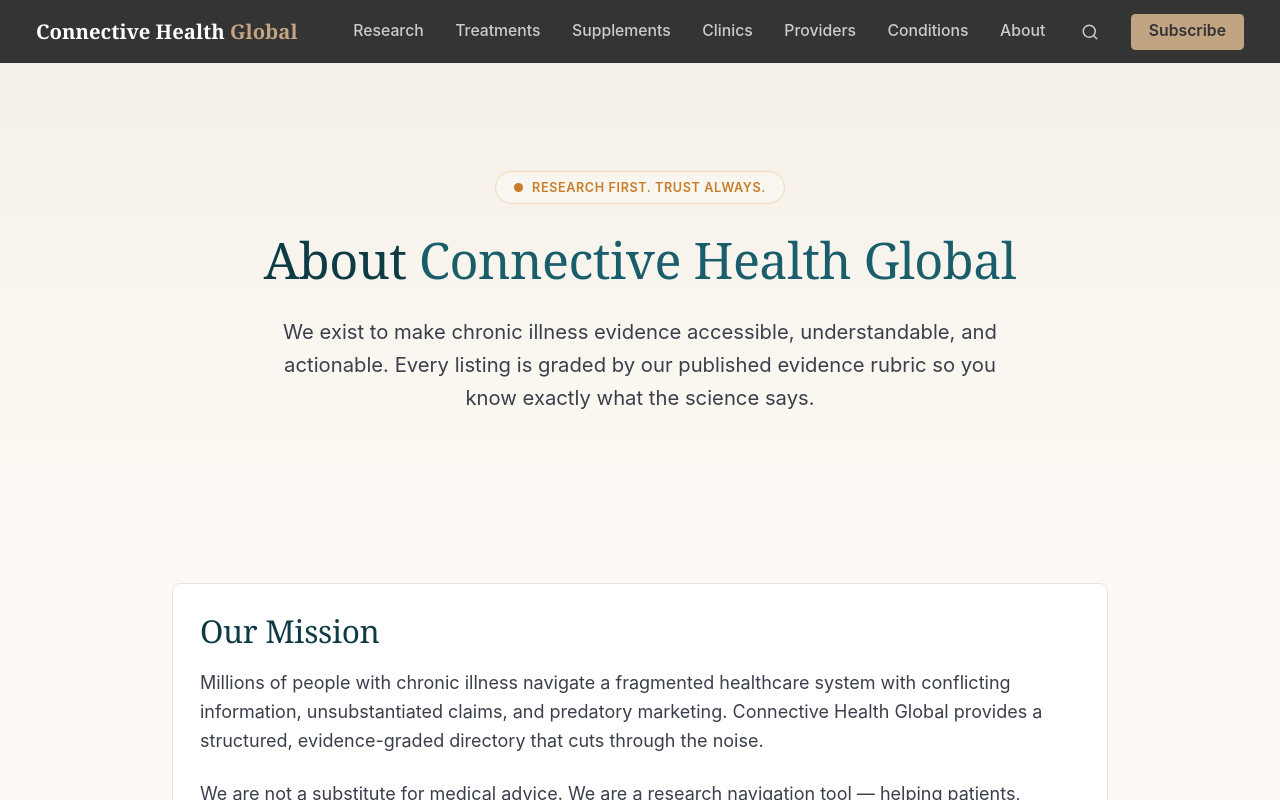
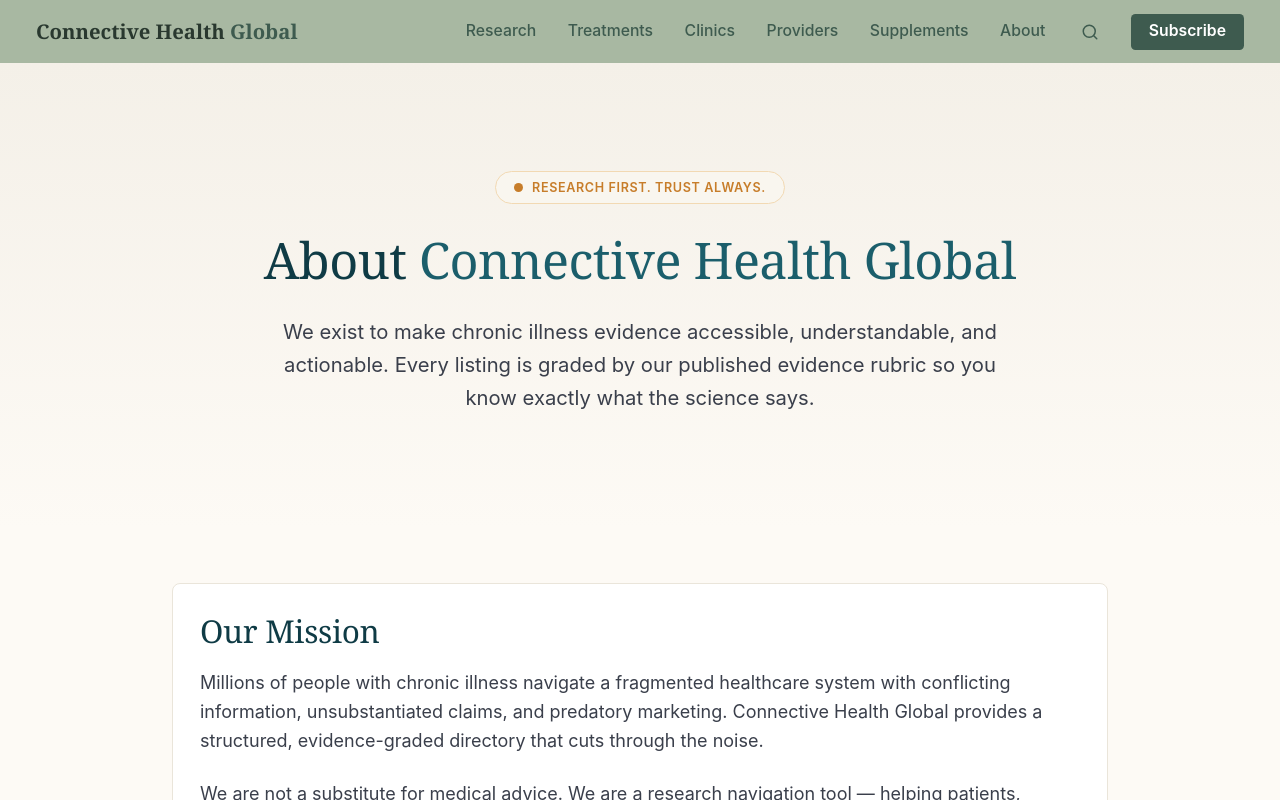
Before and after one commit to mastermindadvantage/connective-health-global, a Next.js app: page /about in a window 1280 px wide. Shown: the top 800 px of the page. Built offline with nearby package versions, Linux system fonts and the light colour scheme.

Commit message:
Header: sage green bg #a8b8a2, remove Conditions tab, reorder nav

```diff
--- a/src/components/Header.tsx
+++ b/src/components/Header.tsx
@@ -8,10 +8,9 @@
 const navigation = [
   { name: 'Research', href: '/research' },
   { name: 'Treatments', href: '/treatments' },
-  { name: 'Supplements', href: '/supplements' },
   { name: 'Clinics', href: '/clinics' },
   { name: 'Providers', href: '/providers' },
-  { name: 'Conditions', href: '/conditions' },
+  { name: 'Supplements', href: '/supplements' },
   { name: 'About', href: '/about' },
 ]
 
@@ -31,13 +30,13 @@
   }
 
   return (
-    <header className="sticky top-0 z-50 w-full" style={{ background: '#343434' }}>
+    <header className="sticky top-0 z-50 w-full" style={{ background: '#a8b8a2' }}>
       <div className="mx-auto max-w-7xl px-4 sm:px-6 lg:px-8">
         <div className="flex h-14 items-center justify-between">
           {/* Logo */}
           <Link href="/" className="flex items-center gap-2 shrink-0">
-            <span className="font-serif text-lg font-semibold text-white">
-              Connective Health <span style={{ color: '#c1a482' }}>Global</span>
+            <span className="font-serif text-lg font-semibold" style={{ color: '#29382f' }}>
+              Connective Health <span style={{ color: '#3e5b4f' }}>Global</span>
             </span>
           </Link>
 
@@ -48,9 +47,9 @@
                 key={item.href}
                 href={item.href}
                 className="rounded px-3 py-1.5 text-sm font-medium transition-colors"
-                style={{ color: 'rgba(255,255,255,0.75)' }}
-                onMouseEnter={(e) => { (e.target as HTMLElement).style.color = '#c1a482' }}
-                onMouseLeave={(e) => { (e.target as HTMLElement).style.color = 'rgba(255,255,255,0.75)' }}
+                style={{ color: '#3e5b4f' }}
+                onMouseEnter={(e) => { (e.target as HTMLElement).style.color = '#29382f' }}
+                onMouseLeave={(e) => { (e.target as HTMLElement).style.color = '#3e5b4f' }}
               >
                 {item.name}
               </Link>
@@ -59,9 +58,9 @@
             <button
               onClick={() => setSearchOpen(!searchOpen)}
               className="ml-2 rounded p-2 transition-colors"
-              style={{ color: 'rgba(255,255,255,0.75)' }}
-              onMouseEnter={(e) => { (e.target as HTMLElement).style.color = '#c1a482' }}
-              onMouseLeave={(e) => { (e.target as HTMLElement).style.color = 'rgba(255,255,255,0.75)' }}
+              style={{ color: '#3e5b4f' }}
+              onMouseEnter={(e) => { (e.target as HTMLElement).style.color = '#29382f' }}
+              onMouseLeave={(e) => { (e.target as HTMLElement).style.color = '#3e5b4f' }}
               aria-label="Search"
             >
               <svg className="h-4 w-4" fill="none" viewBox="0 0 24 24" stroke="currentColor" strokeWidth={2}>
@@ -71,9 +70,9 @@
             <Link
               href="/newsletter"
               className="ml-4 rounded px-4 py-1.5 text-sm font-semibold transition-colors"
-              style={{ background: '#c1a482', color: '#343434' }}
-              onMouseEnter={(e) => { (e.target as HTMLElement).style.background = '#b39576' }}
-              onMouseLeave={(e) => { (e.target as HTMLElement).style.background = '#c1a482' }}
+              style={{ background: '#3e5b4f', color: '#ffffff' }}
+              onMouseEnter={(e) => { (e.target as HTMLElement).style.background = '#29382f' }}
+              onMouseLeave={(e) => { (e.target as HTMLElement).style.background = '#3e5b4f' }}
             >
               Subscribe
             </Link>
@@ -86,7 +85,7 @@
                 setSearchOpen(!searchOpen)
               }}
               className="rounded p-2"
-              style={{ color: 'rgba(255,255,255,0.75)' }}
+              style={{ color: '#3e5b4f' }}
               aria-label="Search"
             >
               <svg className="h-5 w-5" fill="none" viewBox="0 0 24 24" stroke="currentColor" strokeWidth={2}>
@@ -96,7 +95,7 @@
             <button
               onClick={() => setMobileOpen(!mobileOpen)}
               className="inline-flex items-center justify-center rounded p-2"
-              style={{ color: 'rgba(255,255,255,0.75)' }}
+              style={{ color: '#3e5b4f' }}
             >
               <svg className="h-6 w-6" fill="none" viewBox="0 0 24 24" stroke="currentColor">
                 {mobileOpen ? (
@@ -112,7 +111,7 @@
         {/* Search bar (expandable) */}
         <div className={cn('overflow-hidden transition-all duration-200', searchOpen ? 'max-h-16 pb-3' : 'max-h-0')}>
           <form onSubmit={handleSearch} className="relative">
-            <span className="pointer-events-none absolute left-3 top-1/2 -translate-y-1/2" style={{ color: '#756b62' }}>
+            <span className="pointer-events-none absolute left-3 top-1/2 -translate-y-1/2" style={{ color: '#6b6f68' }}>
               <svg className="h-4 w-4" fill="none" viewBox="0 0 24 24" stroke="currentColor" strokeWidth={2}>
                 <path strokeLinecap="round" strokeLinejoin="round" d="M21 21l-4.35-4.35M11 19a8 8 0 100-16 8 8 0 000 16z" />
               </svg>
@@ -123,9 +122,9 @@
               onChange={(e) => setSearchQuery(e.target.value)}
               placeholder="Search all listings..."
               className="w-full rounded-lg py-2 pl-10 pr-4 text-sm"
-              style={{ background: 'rgba(255,255,255,0.12)', color: '#ffffff', border: '1px solid rgba(255,255,255,0.2)' }}
-              onFocus={(e) => { e.target.style.borderColor = 'rgba(255,255,255,0.5)' }}
-              onBlur={(e) => { e.target.style.borderColor = 'rgba(255,255,255,0.2)' }}
+              style={{ background: '#f8f6f1', color: '#29382f', border: '1px solid #d4ddd6' }}
+              onFocus={(e) => { e.target.style.borderColor = '#3e5b4f' }}
+              onBlur={(e) => { e.target.style.borderColor = '#d4ddd6' }}
             />
           </form>
         </div>
@@ -139,7 +138,7 @@
                 href={item.href}
                 onClick={() => setMobileOpen(false)}
                 className="rounded px-3 py-2 text-sm font-medium transition-colors"
-                style={{ color: 'rgba(255,255,255,0.75)' }}
+                style={{ color: '#3e5b4f' }}
               >
                 {item.name}
               </Link>
@@ -148,7 +147,7 @@
               href="/newsletter"
               onClick={() => setMobileOpen(false)}
               className="mt-2 rounded px-4 py-2 text-center text-sm font-semibold"
-              style={{ background: '#c1a482', color: '#343434' }}
+              style={{ background: '#3e5b4f', color: '#ffffff' }}
             >
               Subscribe
             </Link>
```
